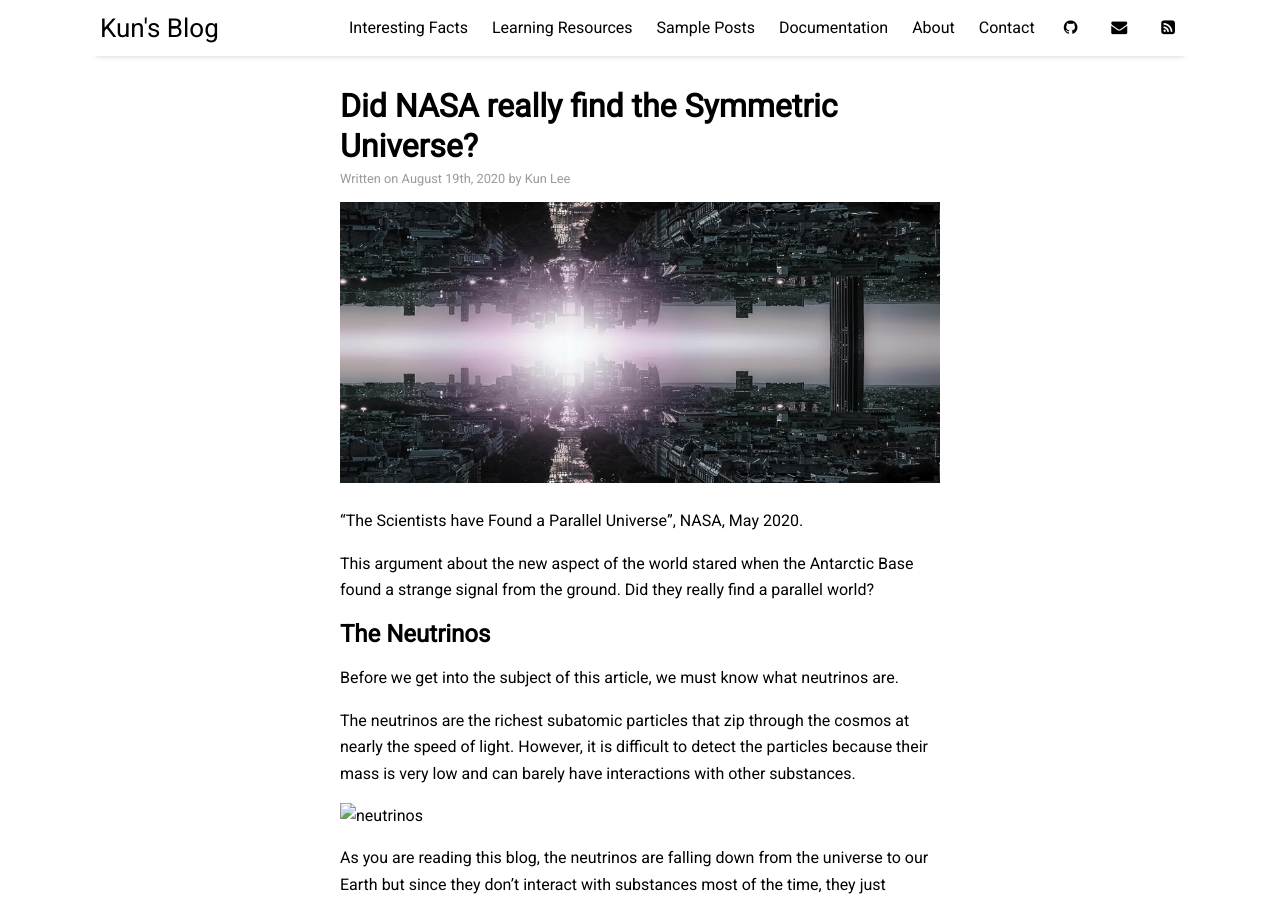
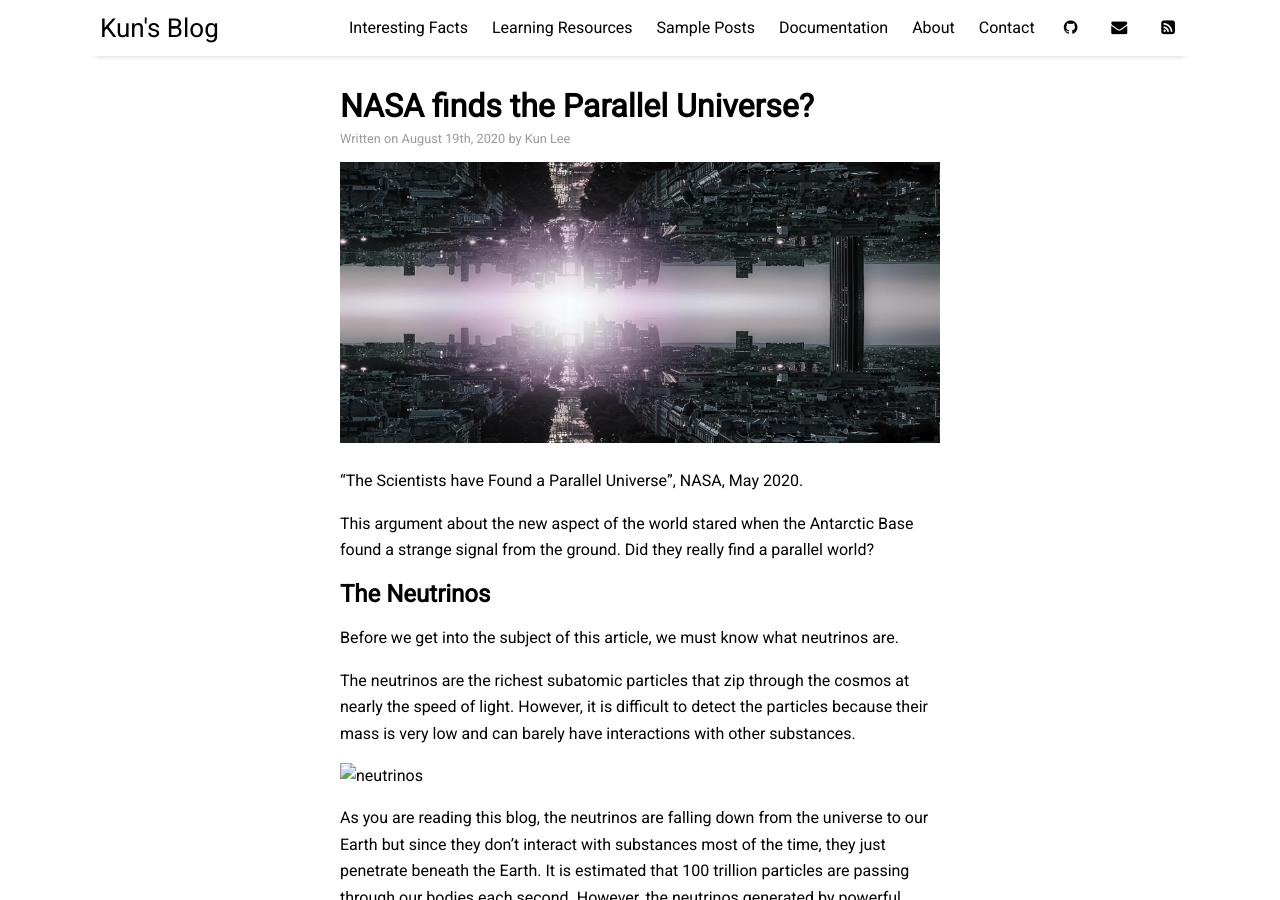
Before and after one commit to kun-w-lee/blog, a Jekyll site: the page built from _posts/2020-08-19-test.md, in a window 1280 px wide and 900 px high. Built offline with Jekyll 4.4.1, drawn with Linux system fonts in a browser that asks for light colours; nearby versions of some CDN libraries.

Commit message:
Update 2020-08-19-test.md

```diff
--- a/_posts/2020-08-19-test.md
+++ b/_posts/2020-08-19-test.md
@@ -1,6 +1,6 @@
 ---
 layout: post
-title: "Did NASA really find the Symmetric Universe?"
+title: "NASA finds the Parallel Universe?"
 author: "Kun Lee"
 categories: facts
 tags: [sample]
```
